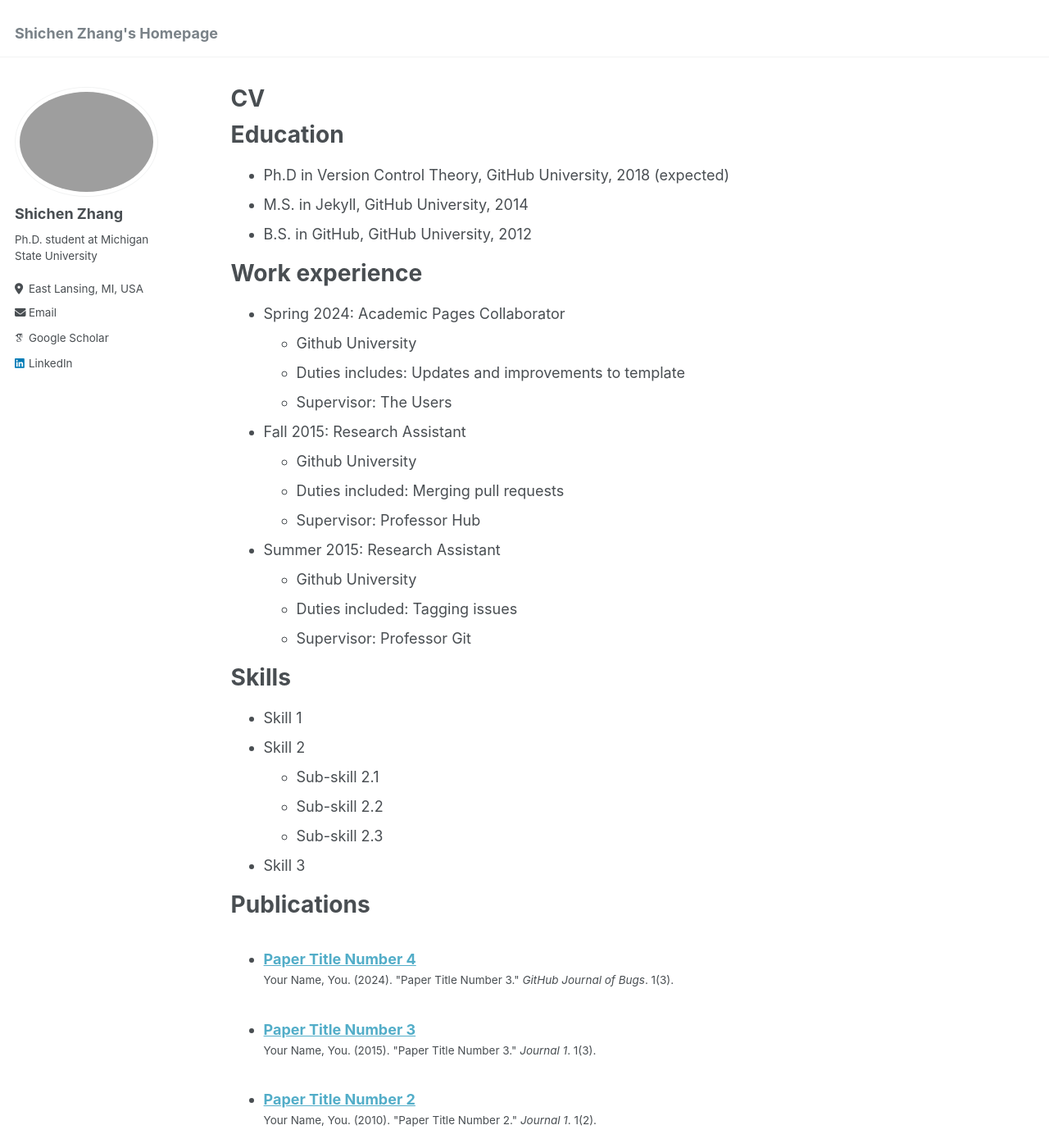
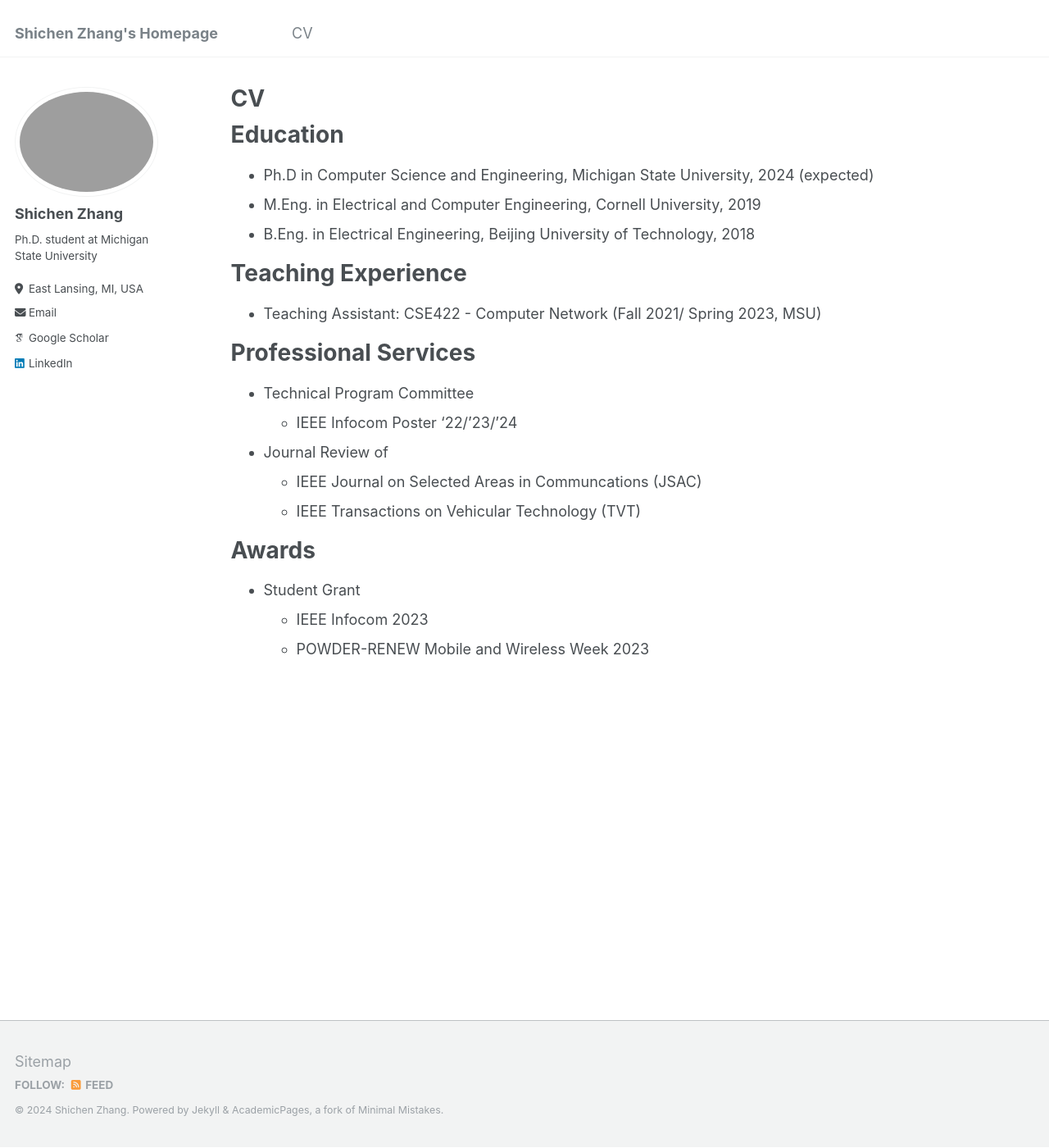
Before and after one commit to sczhang6/sczhang6.github.io, a Jekyll site: the page built from _pages/cv.md, in a window 1280 px wide and 1400 px high. Shown: the whole window at 82% size. Built offline with Jekyll 4.4.1, drawn with Linux system fonts in a browser that asks for light colours; some web fonts are replaced; some of the changed text lies outside the part shown.

Commit message:
cv added

```diff
--- a/_data/navigation.yml
+++ b/_data/navigation.yml
@@ -15,8 +15,8 @@ main:
  # - title: "Blog Posts"
  #   url: /year-archive/
 
- # - title: "CV"
- #   url: /cv/
+  - title: "CV"
+    url: /cv/
 
  # - title: "Guide"
  #   url: /markdown/
--- a/_pages/cv.md
+++ b/_pages/cv.md
@@ -11,54 +11,25 @@ redirect_from:
 
 Education
 ======
-* Ph.D in Version Control Theory, GitHub University, 2018 (expected)
-* M.S. in Jekyll, GitHub University, 2014
-* B.S. in GitHub, GitHub University, 2012
+* Ph.D in Computer Science and Engineering, Michigan State University, 2024 (expected)
+* M.Eng. in Electrical and Computer Engineering, Cornell University, 2019
+* B.Eng. in Electrical Engineering, Beijing University of Technology, 2018
 
-Work experience
+
+Teaching Experience
 ======
-* Spring 2024: Academic Pages Collaborator
-  * Github University
-  * Duties includes: Updates and improvements to template
-  * Supervisor: The Users
+* Teaching Assistant: CSE422 - Computer Network (Fall 2021/ Spring 2023, MSU)
 
-* Fall 2015: Research Assistant
-  * Github University
-  * Duties included: Merging pull requests
-  * Supervisor: Professor Hub
+Professional Services
+======
+* Technical Program Committee
+  * IEEE Infocom Poster '22/'23/'24
+* Journal Review of
+  * IEEE Journal on Selected Areas in Communcations (JSAC)
+  * IEEE Transactions on Vehicular Technology (TVT)
 
-* Summer 2015: Research Assistant
-  * Github University
-  * Duties included: Tagging issues
-  * Supervisor: Professor Git
-
-Skills
+Awards
 ======
-* Skill 1
-* Skill 2
-  * Sub-skill 2.1
-  * Sub-skill 2.2
-  * Sub-skill 2.3
-* Skill 3
-
-Publications
-======
-  <ul>{% for post in site.publications reversed %}
-    {% include archive-single-cv.html %}
-  {% endfor %}</ul>
-
-Talks
-======
-  <ul>{% for post in site.talks reversed %}
-    {% include archive-single-talk-cv.html  %}
-  {% endfor %}</ul>
-
-Teaching
-======
-  <ul>{% for post in site.teaching reversed %}
-    {% include archive-single-cv.html %}
-  {% endfor %}</ul>
-
-Service and leadership
-======
-* Currently signed in to 43 different slack teams
+* Student Grant
+  * IEEE Infocom 2023
+  * POWDER-RENEW Mobile and Wireless Week 2023
```
Also changed, not shown: 1 other file.
